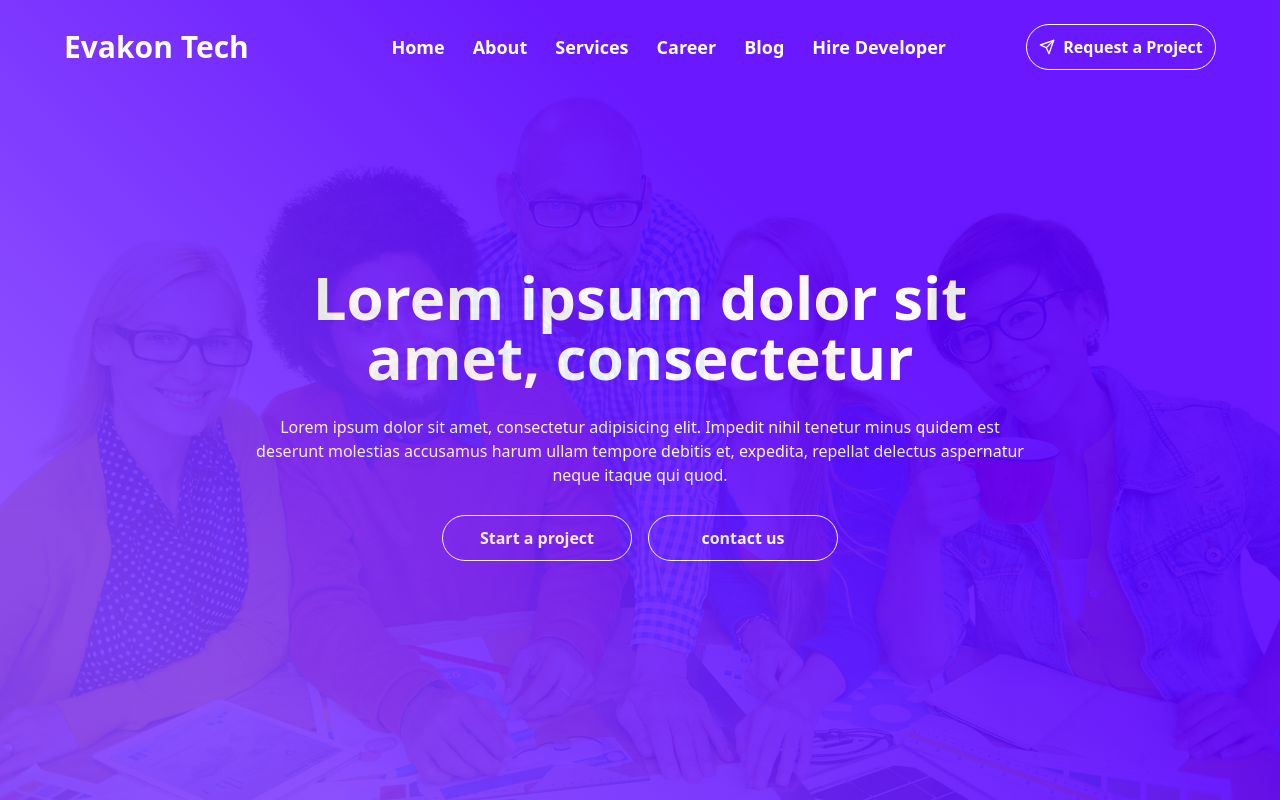
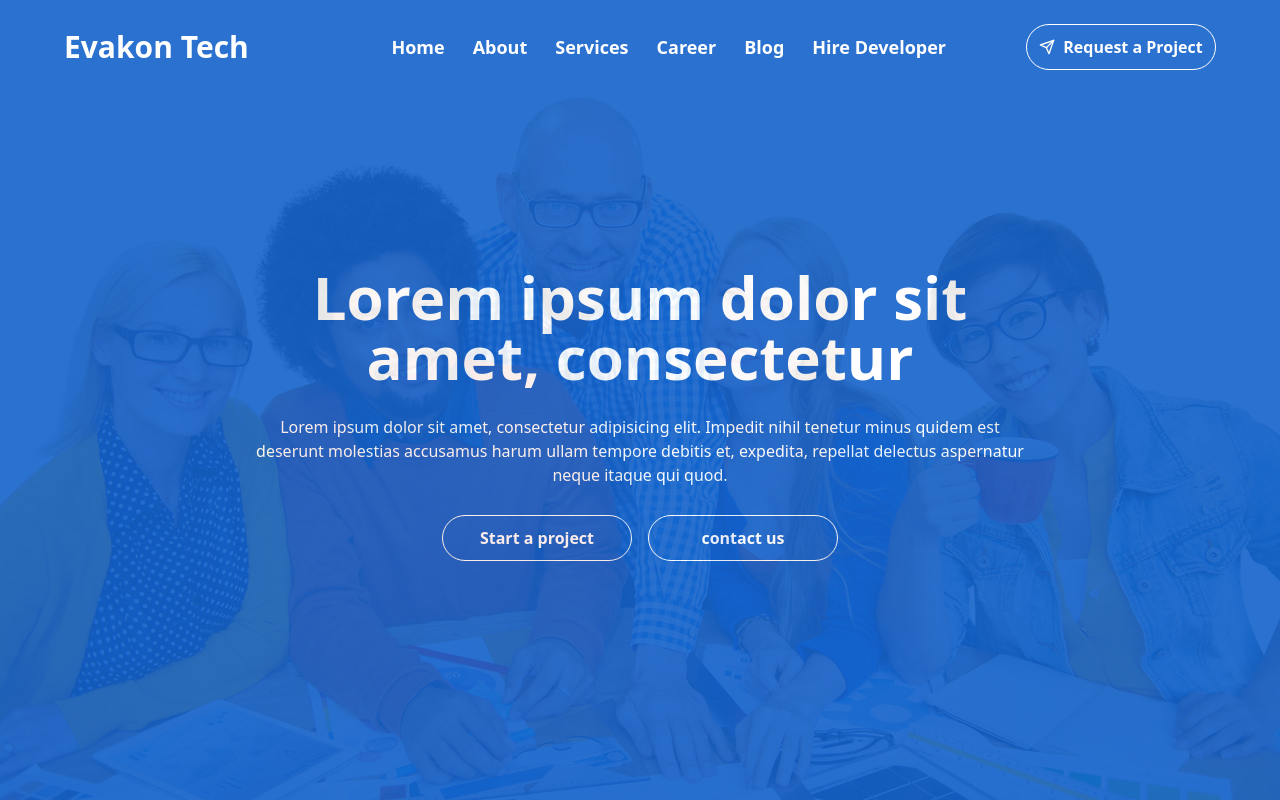
Before and after one commit to evakontech/evakontech-site, a React (Create React App) app in the folder client/: page / in a window 1280 px wide. Shown: the top 800 px of the page. Built offline with nearby package versions, Linux system fonts and the light colour scheme.

Commit message:
minor-fix

```diff
--- a/client/src/components/welcome-area-section/welcome-area.styles.css
+++ b/client/src/components/welcome-area-section/welcome-area.styles.css
@@ -13,7 +13,8 @@
 .welcome-area-overlay-bg {
     width: 100%;
     height: 100%;
-    background-image: linear-gradient(45deg, #8340ff 15%, #5900ff 65%);
+    /* background-image: linear-gradient(45deg, #8340ff 15%, #1563cb 65%); */
+    background-color: #1563cb;
     opacity: 0.9;
 }
 
```
